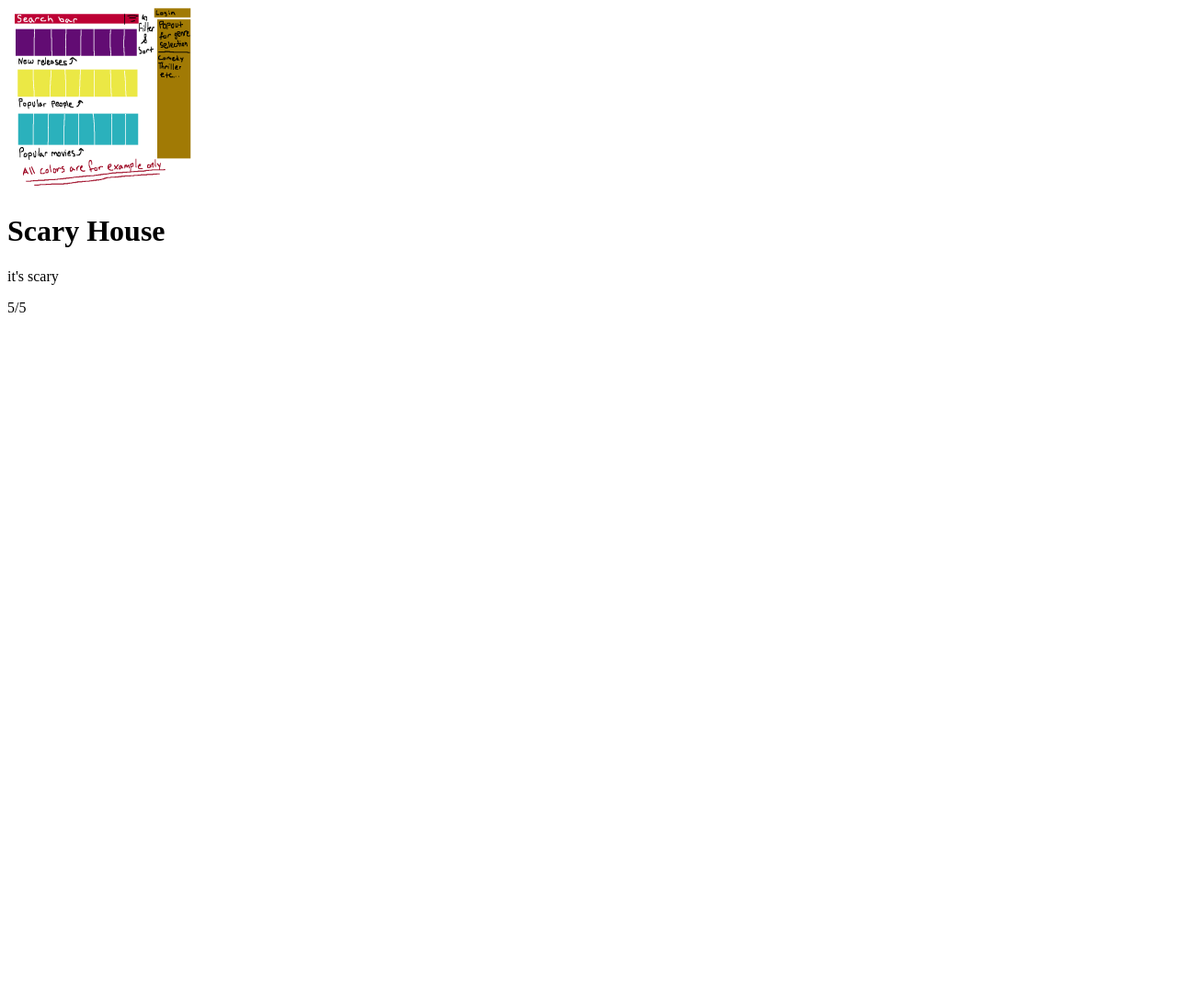
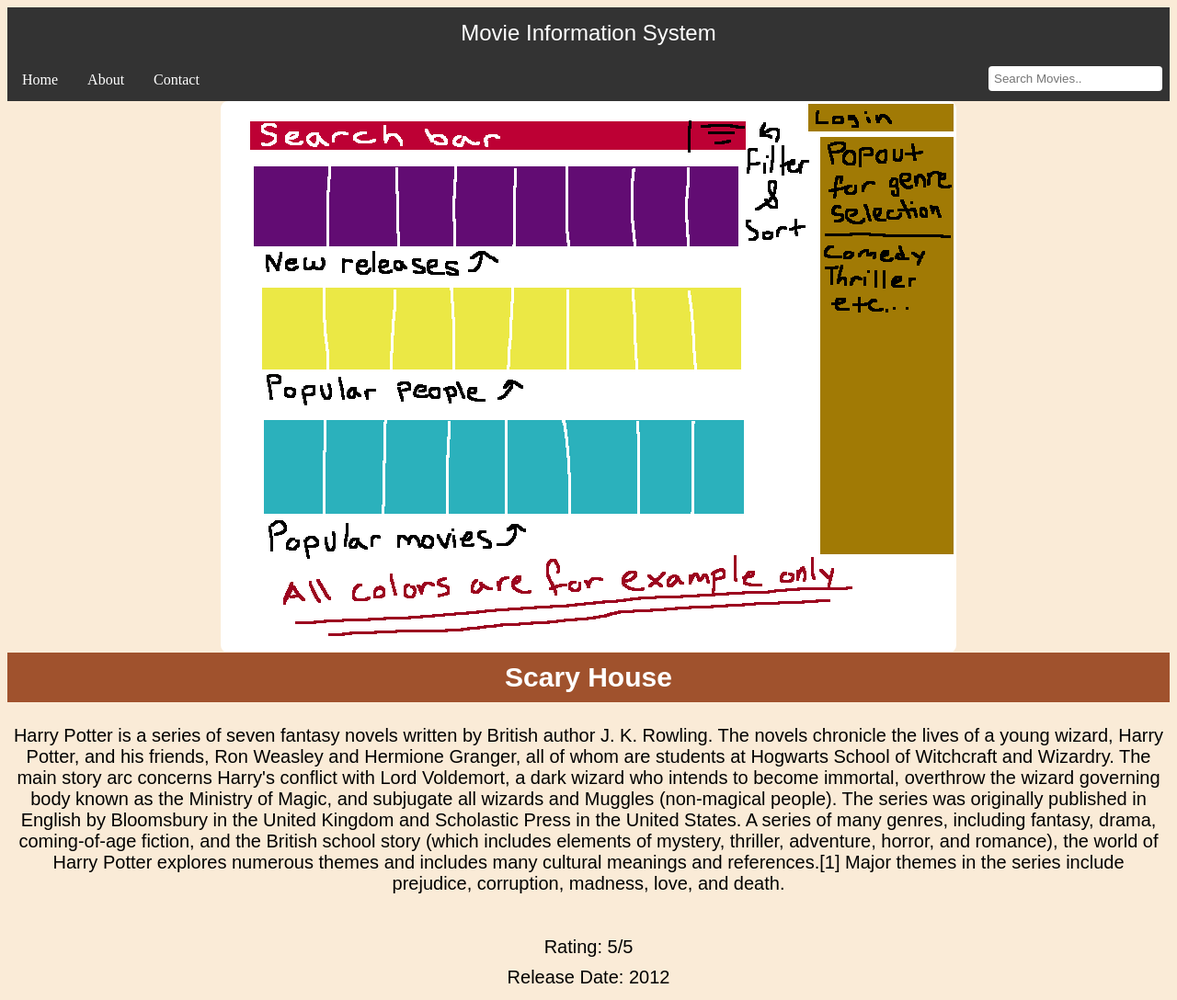
Before and after one commit to idoski/Movie-Information-System-CS4280, a Flask app: page /1 in a window 1280 px wide. Shown: the whole page at 92% size. Before the commit the page ends 340 px from the top, so only its background shows below. Run offline with Flask 3, Linux system fonts and the light colour scheme.

Commit message:
Style!
Added style documents and lots of html stuff. Python code will be more relevant when we have database running.

```diff
--- a/System/main.py
+++ b/System/main.py
@@ -14,3 +14,7 @@ def movie_info(movieid):
 @app.route("/", methods=["GET"])
 def home():
     return render_template('home.html')
+
+@app.route("/home", methods=["GET"])
+def home_redirect():
+    return redirect(url_for('home'))
--- /dev/null
+++ b/System/static/search.css
@@ -0,0 +1,63 @@
+
+h1, h2, h3, h4, h5, h6 {
+    color: white;
+    background-color: sienna;
+    margin-top: 0%;;
+    font-family: 'Arial', sans-serif;
+    padding: 10px;
+    text-align: center;
+    font-size: 30px;
+}
+
+p {
+    font-family: 'Arial', sans-serif;
+    color:black;
+    font-size: 20px;
+    padding: 5px;
+    text-align: center;
+    margin: 0;
+}
+
+img {
+    border-radius: 8px;
+    display: block;
+    margin-left: auto;
+    margin-right: auto;
+    align-self: center;
+}
+
+nav.topnav {
+    background-color: #333;
+    overflow: hidden;
+}
+
+nav.topnav p {
+    text-align: center;
+    font-family: 'Arial', sans-serif;
+    color: white;
+    font-size: 24px;
+    padding: 14px 16px;
+    margin: 0;
+}
+
+nav.topnav a {
+    float: left;
+    display: block;
+    color: white;
+    text-align: center;
+    padding: 14px 16px;
+    text-decoration: none;
+}
+
+nav.topnav a:hover {
+    background-color: #ddd;
+    color: black;
+}
+
+nav.topnav input[type="text"] {
+    float: right;
+    padding: 6px;
+    margin: 8px;
+    border: none;
+    border-radius: 4px;
+}
--- a/System/templates/movie.html
+++ b/System/templates/movie.html
@@ -1,12 +1,33 @@
 <!DOCTYPE html>
+<!-- Movie information page, loads from "/<movieid>"-->
+<!-- Uses search.css-->
 <html lang="en">
 <head>
-    <title>Movie Search</title>
+    <!-- Defines all the meta stuff for HTML-->
+    <link rel="stylesheet" type="text/css" href="{{ url_for('static', filename='search.css') }}">
+    <meta charset="UTF-8">
+    <meta name="viewport" content="width=device-width, initial-scale=1">
+    <title>Search Results</title>
 </head>
-<body>
-    <img src="{{img_path}}" height="200" width="200" alt="Movie Image">
+<body style="background-color:AntiqueWhite;">
+    <!-- Nav Bar, make sure this is on every page.-->
+    <nav class="topnav">
+        <p>Movie Information System</p>
+        <a class="home" href="home">Home</a>
+        <a href="about">About</a>
+        <a href="contact">Contact</a>
+        <input type="text" placeholder="Search Movies..">
+    </nav>
+
+    <!-- Actual loaded content, placeholder text for now, replace with variables later-->
+    <img src="{{img_path}}" alt="Movie Image">
     <h1>{{title}}</h1>
-    <p>{{description}}</p>
-    <p>{{rating}}</p>
+    <p>Harry Potter is a series of seven fantasy novels written by British author J. K. Rowling. The novels chronicle the lives of a young wizard, Harry Potter, and his friends, Ron Weasley and Hermione Granger, all of whom are students at Hogwarts School of Witchcraft and Wizardry. The main story arc concerns Harry's conflict with Lord Voldemort, a dark wizard who intends to become immortal, overthrow the wizard governing body known as the Ministry of Magic, and subjugate all wizards and Muggles (non-magical people).
+The series was originally published in English by Bloomsbury in the United Kingdom and Scholastic Press in the United States. A series of many genres, including fantasy, drama, coming-of-age fiction, and the British school story (which includes elements of mystery, thriller, adventure, horror, and romance), the world of Harry Potter explores numerous themes and includes many cultural meanings and references.[1] Major themes in the series include prejudice, corruption, madness, love, and death.
+    </p>
+    <br>
+    <br>
+    <p>Rating: {{rating}}</p>
+    <p>Release Date: 2012</p>
 </body>
 </html>
```
Also changed, not shown: System/static/homestyle.css (added, +46 -0 lines), System/templates/home.html (+15 -5 lines).
